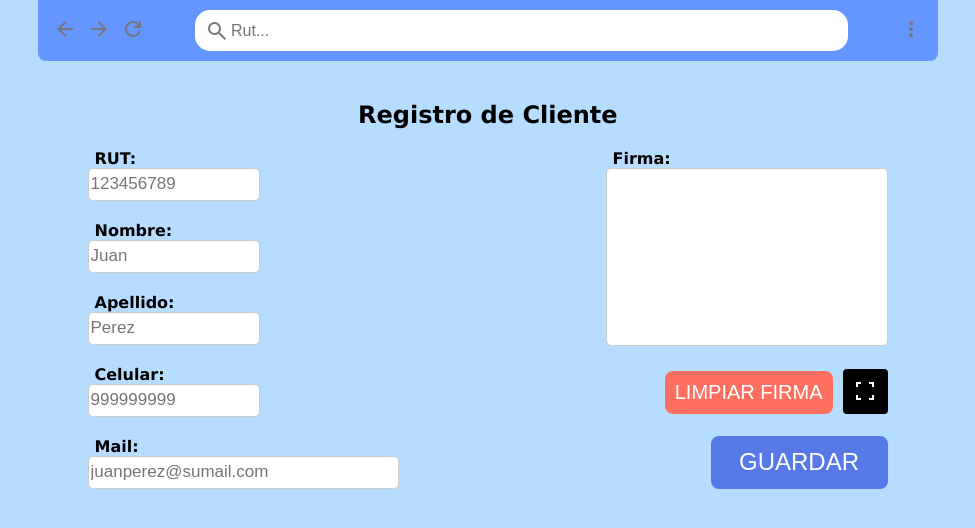
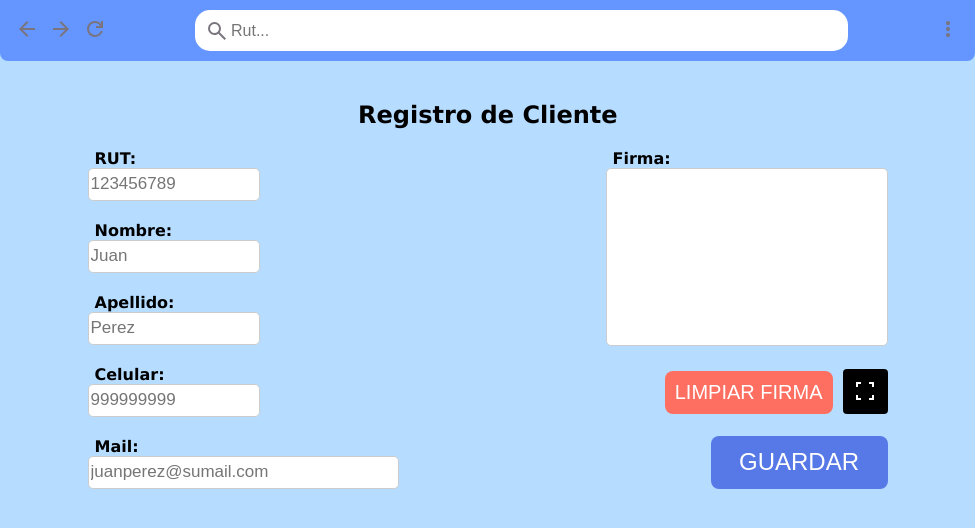
Before and after one commit to Matoxx01/Mike-s-Software, an Electron app: page home/home.html in a window 975 px wide. Drawn offline with nearby package versions, Linux system fonts and the light colour scheme.

Commit message:
refractor: change the toolbar and window resolution

```diff
--- a/home/home.css
+++ b/home/home.css
@@ -18,7 +18,6 @@ html, body {
 /* ----------------- */
 .toolbar {
     width: 100%;
-    max-width: 900px;
     display: flex;
     align-items: center;
     background-color: #6596FF;
--- a/home/manage/manage.css
+++ b/home/manage/manage.css
@@ -13,7 +13,6 @@ body {
 /* ----------------- */
 .toolbar {
     width: 100%;
-    max-width: 900px;
     display: flex;
     align-items: center;
     background-color: #6596FF;
--- a/home/users/users.css
+++ b/home/users/users.css
@@ -13,7 +13,6 @@ body {
 /* ----------------- */
 .toolbar {
     width: 100%;
-    max-width: 900px;
     display: flex;
     align-items: center;
     background-color: #6596FF;
--- a/main.js
+++ b/main.js
@@ -9,7 +9,7 @@ app.whenReady().then(() => {
     Menu.setApplicationMenu(null);
 
     mainWindow = new BrowserWindow({
-        width: 905,
+        width: 975,
         height: 680,
         icon: path.join(__dirname, 'build/icon.ico'),
         webPreferences: {
```
